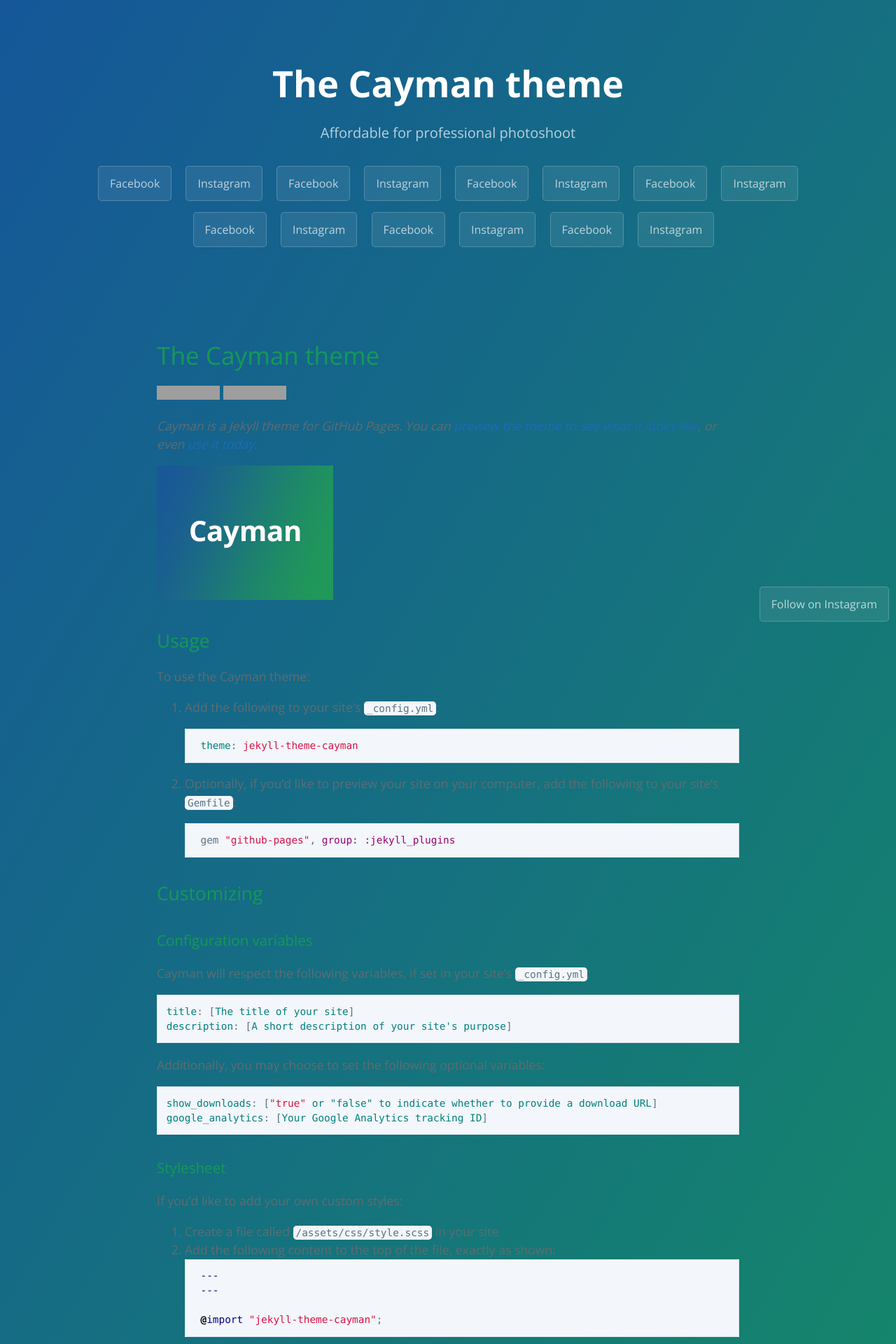
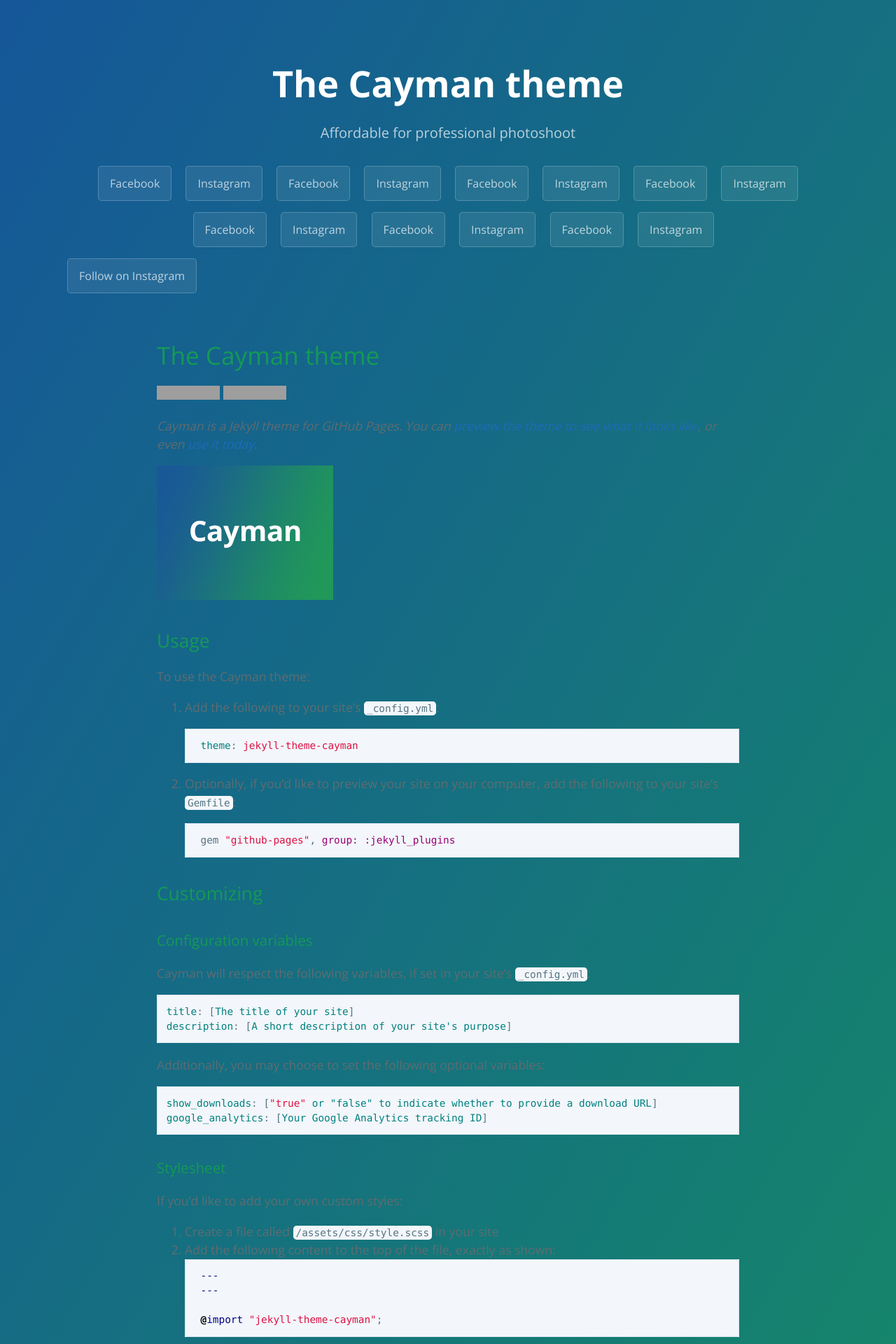
Before and after one commit to picperfect7/picperfect7.github.io, a Jekyll site: the page built from README.md, in a window 1280 px wide. Shown: the top 1920 px of the page at 70% size. Built offline with Jekyll 4.4.1, drawn with Linux system fonts in a browser that asks for light colours; our own code applies the rules of GitHub Pages for plain Markdown files; grey boxes are pictures that could not be loaded.

Commit message:
Update jekyll-theme-cayman.scss

```diff
--- a/_sass/jekyll-theme-cayman.scss
+++ b/_sass/jekyll-theme-cayman.scss
@@ -386,6 +386,4 @@
 
 #mybutton {
   position: fixed;
-  bottom: -4px;
-  right: 10px;
 }
```
